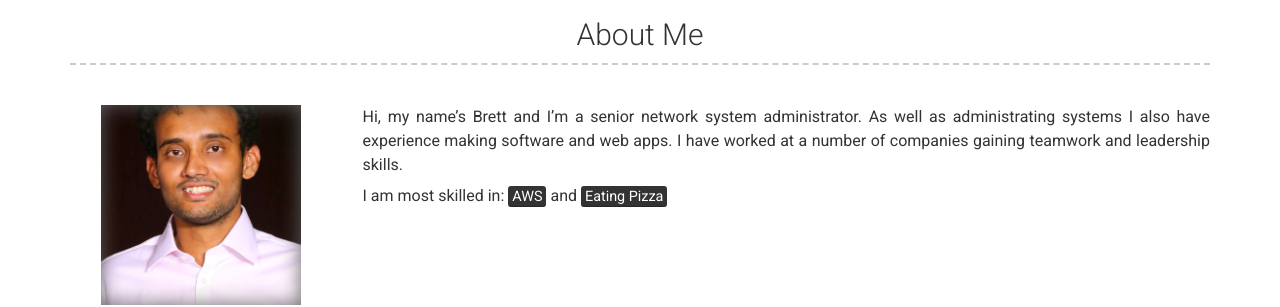
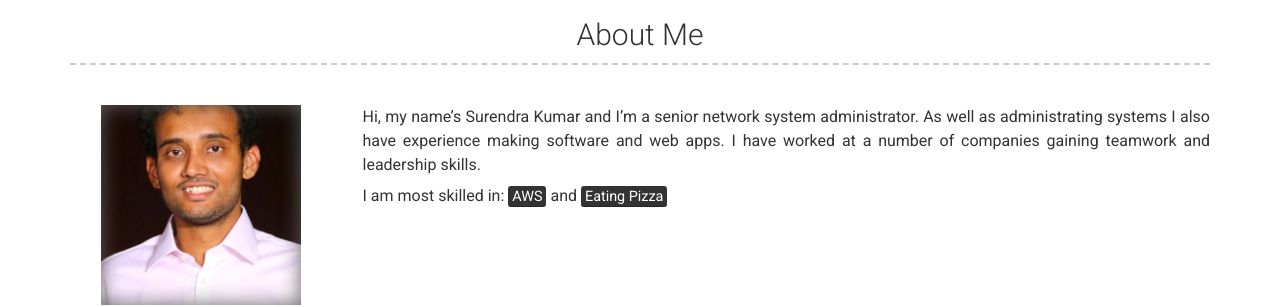
Before and after one commit to skc23809/skc23809.github.io, a Jekyll site: the page built from index.md, in a window 1280 px wide. Shown: the part 174-481 px from the top of the page. Built offline with Jekyll 4.4.1, drawn with Linux system fonts in a browser that asks for light colours; nearby versions of some CDN libraries.

Commit message:
updated name

```diff
--- a/_config.yml
+++ b/_config.yml
@@ -48,7 +48,8 @@ linkedin_username: skchunduri
 # about_title: About Me
 about_profile_image: images/passport.jpg
 about_content: | # this will include new lines to allow paragraphs
-  Hi, my name's Brett and I'm a senior network system administrator. As well as administrating systems I also have experience making software and web apps. I have worked at a number of companies gaining teamwork and leadership skills.
+  Hi, my name's Surendra Kumar and I'm a senior network system administrator. As well as administrating systems I also have experience making software and web apps. I have worked at a number of companies gaining teamwork and leadership skills.
+
 
   I am most skilled in: <mark>AWS</mark> and <mark>Eating Pizza</mark>
 
```
